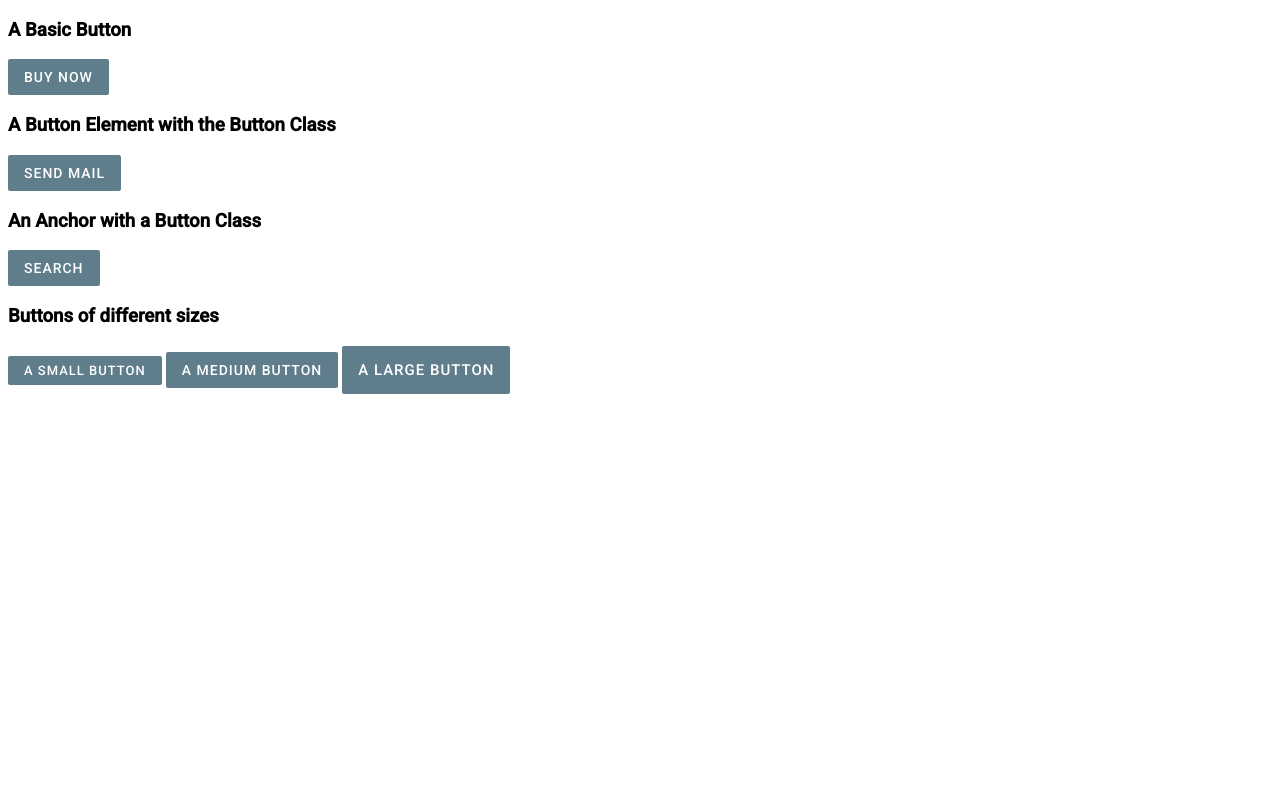
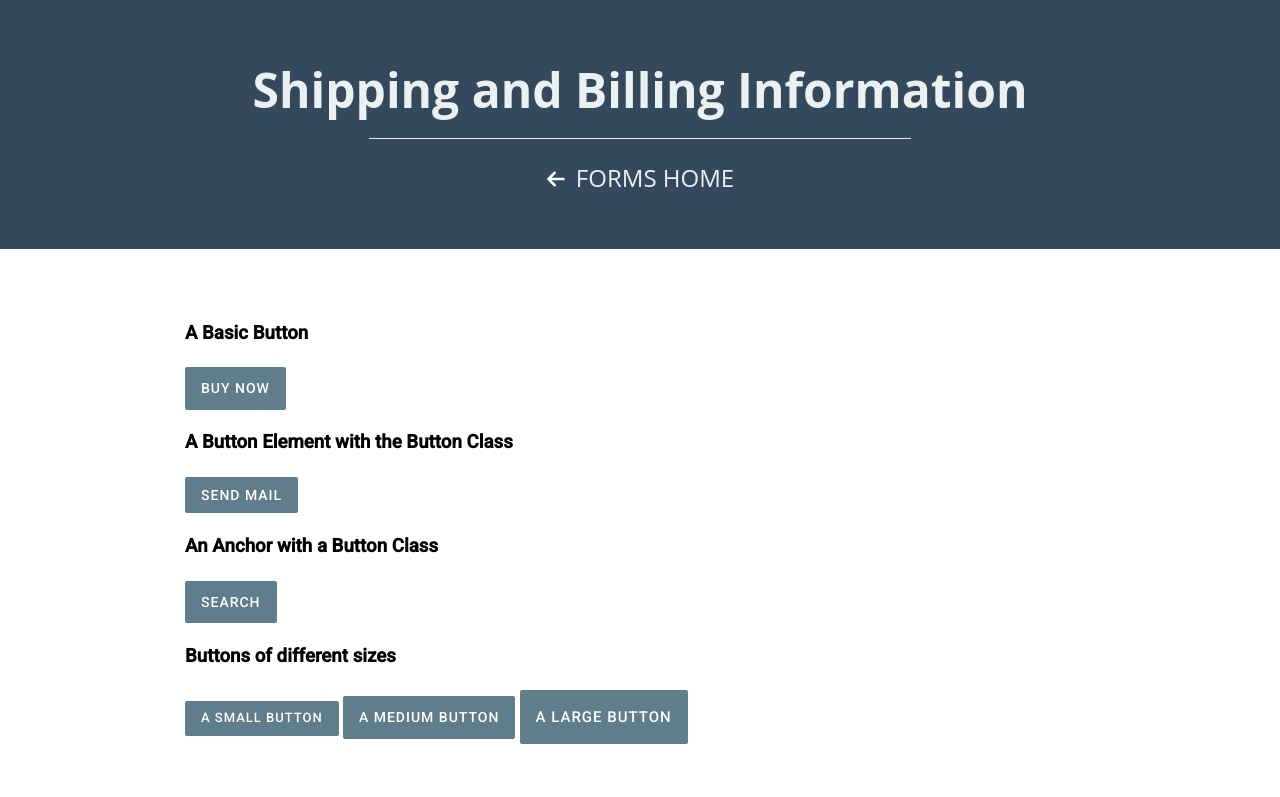
Before and after one commit to efuller/md-buttons, a plain HTML site: page index.html in a window 1280 px wide. Drawn offline with Linux system fonts and the light colour scheme.

Commit message:
Setup page structure.

```diff
--- /dev/null
+++ b/css/main.css
@@ -0,0 +1,82 @@
+html,
+body {
+	font-family: "Open Sans", "Helvetica Neue", Arial, Helvetica, Verdana, sans-serif;
+	font-size: 16px;
+	line-height: 1.6;
+	margin: 0;
+}
+
+/* Default hero styles */
+.hero {
+	align-items: center;
+	background-color: #34495e;
+	border-bottom: 1px solid #ffffff;
+	display: flex;
+	flex-direction: column;
+	height: 250px;
+	justify-content: center;
+	text-align: center;
+}
+
+/* Hero h1 */
+.hero h1,
+.hero-content h1 {
+	color: #ecf0f1;
+	font-size: 48px;
+	margin-bottom: 30px;
+	margin-top: 0;
+	position: relative;
+}
+
+.hero h1:before {
+	background-color: #ecf0f1;
+	bottom: -10px;
+	content: '';
+	display: block;
+	height: 1px;
+	left: 15%;
+	position: absolute;
+	width: 70%;
+}
+
+.hero h3 {
+	color: #ffffff;
+	font-weight: 300;
+	margin-top: 5px;
+}
+
+/* Hero link */
+.hero-home-link {
+	color: #ecf0f1;
+	font-size: 24px;
+	display: block;
+	padding-left: 30px;
+	position: relative;
+	text-decoration: none;
+	text-transform: uppercase;
+}
+
+.hero-home-link:before {
+	background: url(../images/arrow-left.svg) no-repeat center center;
+	background-size: 20px;
+	content: '';
+	display: block;
+	height: 20px;
+	left: 0;
+	position: absolute;
+	top: 10px;
+	transition: left 0.2s ease;
+	width: 20px;
+}
+
+.hero-home-link:hover:before {
+	left: -2px;
+}
+
+/* Page Content */
+.page-content {
+	max-width: 960px;
+	margin: 0 auto;
+	padding: 50px 25px;
+	width: 100%;
+}
--- a/index.html
+++ b/index.html
@@ -5,9 +5,15 @@
     <title>MD Buttons</title>
     <meta name="viewport" content="width=device-width, initial-scale=1">
     <link href='https://fonts.googleapis.com/css?family=Roboto:400,500' rel='stylesheet' type='text/css'>
-    <link rel="stylesheet" href="button.css">
+    <link rel="stylesheet" href="css/button.css">
+    <link rel="stylesheet" href="css/main.css">
 </head>
 <body>
+<section class="hero">
+    <h1>Shipping and Billing Information</h1>
+    <a href="../" class="hero-home-link">Forms Home</a>
+</section>
+<section class="page-content">
     <h3>A Basic Button</h3>
     <div class="button">Buy Now</div>
 
@@ -21,5 +27,6 @@
     <div class="button button-sm">A Small Button</div>
     <div class="button button-md">A Medium Button</div>
     <div class="button button-lg">A Large Button</div>
+</section>
 </body>
 </html>
```
Also changed, not shown: css/button.css (renamed from button.css), images/arrow-left.svg (added).
